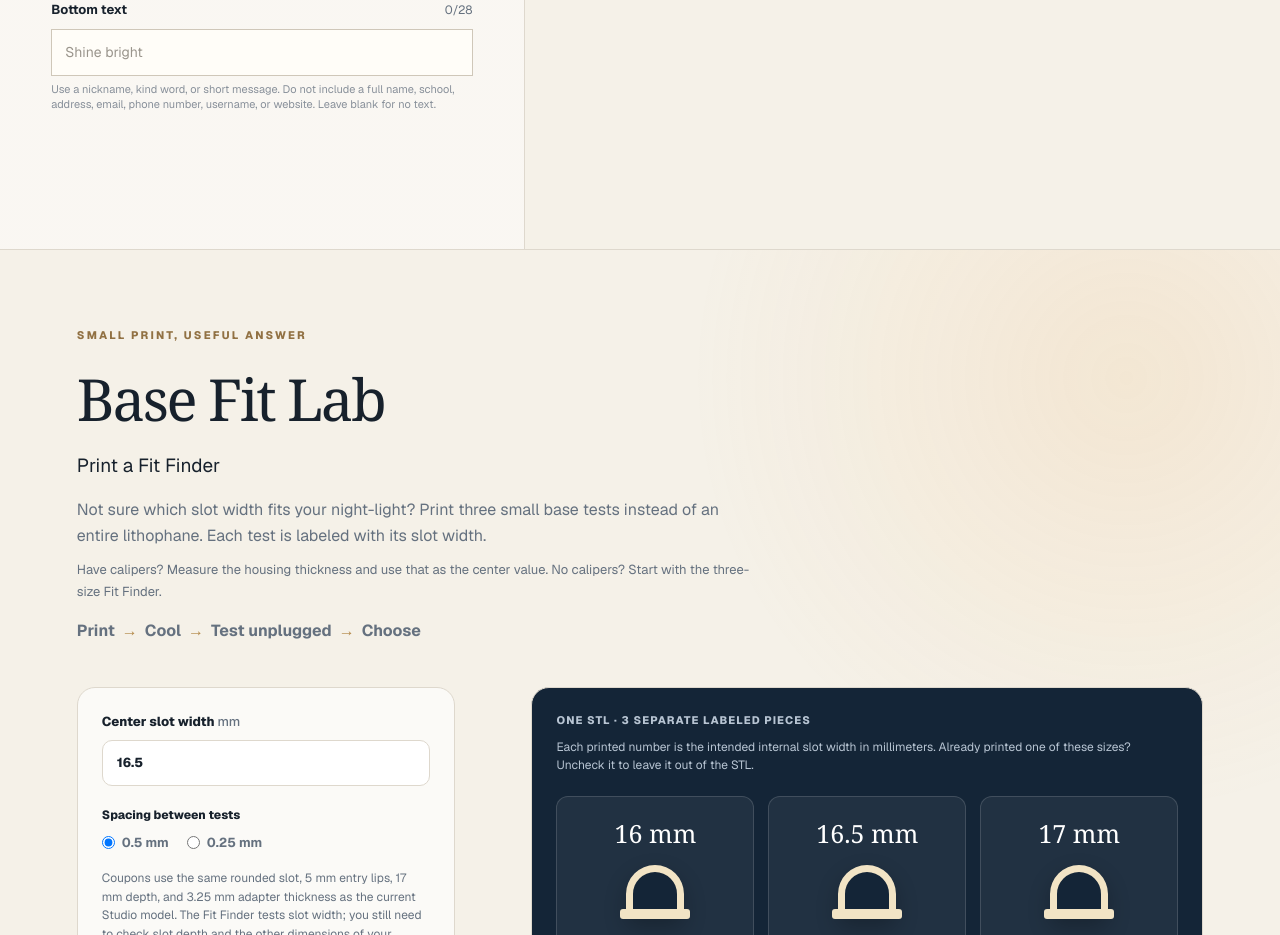
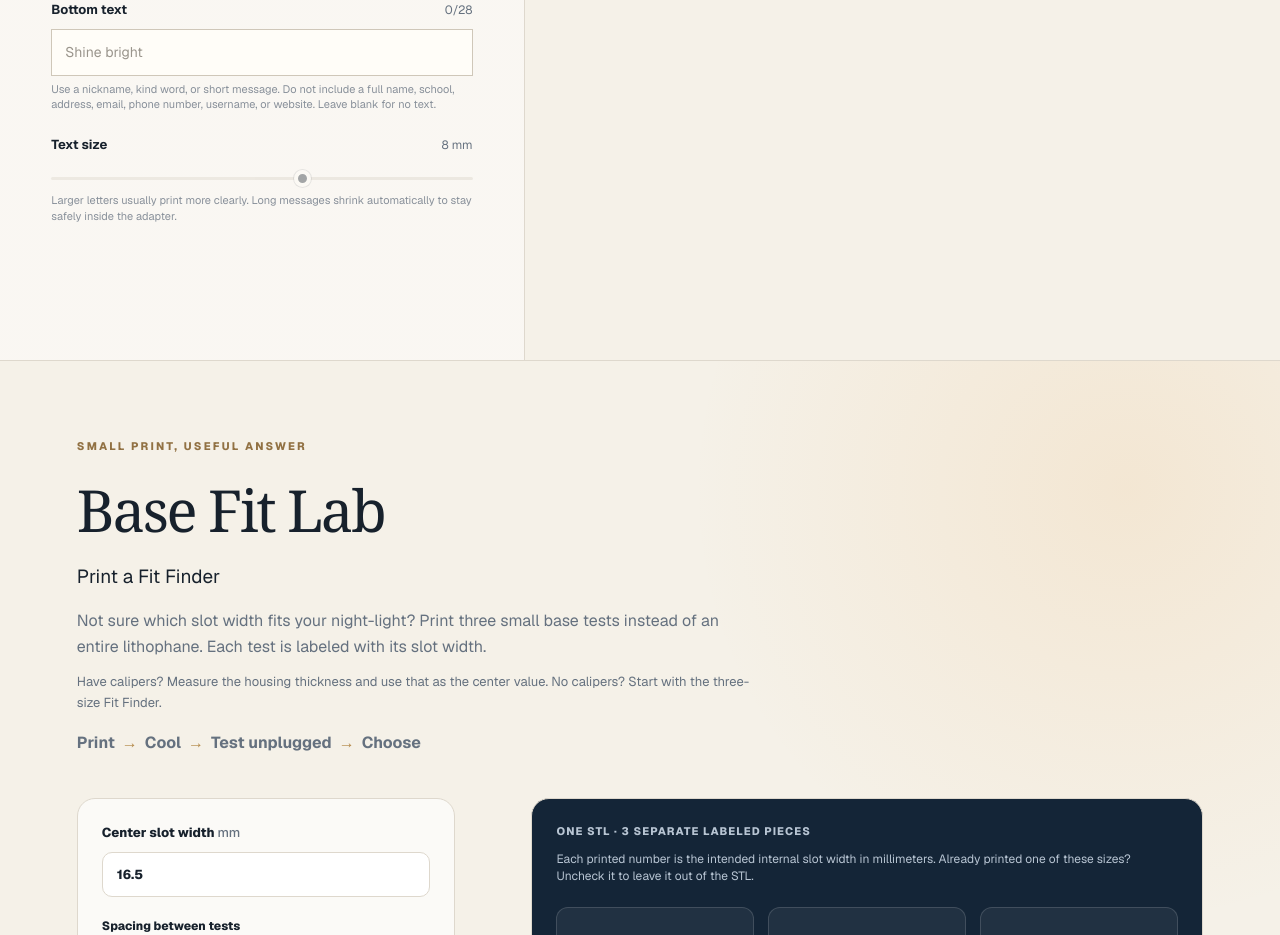
Before and after one commit to prichardsondev/no-dark-nights, a Next.js app: page /studio in a window 1280 px wide. Shown: the part 2200-3135 px from the top of the page. Built offline with nearby package versions, Linux system fonts and the light colour scheme.

Commit message:
Make adapter text size adjustable

```diff
--- a/app/LithophaneStudio.tsx
+++ b/app/LithophaneStudio.tsx
@@ -26,7 +26,10 @@ import {
   estimateTriangleCount,
 } from "./lithophane-geometry";
 import {
+  DEFAULT_LABEL_SIZE,
+  MAX_LABEL_SIZE,
   MAX_LABEL_LENGTH,
+  MIN_LABEL_SIZE,
   createLabelGeometry,
   normalizeLabelText,
 } from "./lithophane-label";
@@ -665,6 +668,7 @@ function ModelPreview({
   crop,
   settings,
   labelText,
+  labelSize,
   lit,
   cameraView,
 }: {
@@ -672,6 +676,7 @@ function ModelPreview({
   crop: CropSettings;
   settings: LithophaneSettings;
   labelText: string;
+  labelSize: number;
   lit: boolean;
   cameraView: "front" | "angle" | "side";
 }) {
@@ -832,7 +837,7 @@ function ModelPreview({
     const modelGroup = new THREE.Group();
     modelGroup.position.copy(center).multiplyScalar(-1);
     modelGroup.add(mesh);
-    const labelGeometry = createLabelGeometry(labelText, settings);
+    const labelGeometry = createLabelGeometry(labelText, settings, labelSize);
     const labelMaterial = labelGeometry
       ? new THREE.MeshPhysicalMaterial({
           color: lit ? 0x3a1607 : 0xf4e2b9,
@@ -929,7 +934,7 @@ function ModelPreview({
       renderer.dispose();
       renderer.domElement.remove();
     };
-  }, [cameraView, crop, image, labelText, lit, settings]);
+  }, [cameraView, crop, image, labelSize, labelText, lit, settings]);
 
   if (previewUnavailable) {
     return <PreviewUnavailable imageUrl={image.previewUrl} />;
@@ -951,6 +956,7 @@ export function LithophaneStudio() {
     "angle",
   );
   const [labelText, setLabelText] = useState("");
+  const [labelSize, setLabelSize] = useState(DEFAULT_LABEL_SIZE);
   const [isDragging, setIsDragging] = useState(false);
   const [isGenerating, setIsGenerating] = useState(false);
   const [notice, setNotice] = useState<string | null>(null);
@@ -1117,7 +1123,11 @@ export function LithophaneStudio() {
         modelSettings,
       );
       const mesh = new THREE.Mesh(geometry);
-      const labelGeometry = createLabelGeometry(labelText, modelSettings);
+      const labelGeometry = createLabelGeometry(
+        labelText,
+        modelSettings,
+        labelSize,
+      );
       const exportGroup = new THREE.Group();
       exportGroup.add(mesh);
       if (labelGeometry) {
@@ -1148,6 +1158,7 @@ export function LithophaneStudio() {
     setCrop(DEFAULT_CROP);
     setPreset("reference");
     setLabelText("");
+    setLabelSize(DEFAULT_LABEL_SIZE);
     setNotice(null);
   };
 
@@ -1483,6 +1494,26 @@ export function LithophaneStudio() {
                 website. Leave blank for no text.
               </span>
             </label>
+            <label className="setting-field">
+              <span className="setting-label">
+                <span>Text size</span>
+                <span className="setting-value">{labelSize} mm</span>
+              </span>
+              <input
+                aria-label="Bottom text size"
+                type="range"
+                min={MIN_LABEL_SIZE}
+                max={MAX_LABEL_SIZE}
+                step={0.5}
+                value={labelSize}
+                disabled={!normalizeLabelText(labelText)}
+                onChange={(event) => setLabelSize(Number(event.target.value))}
+              />
+              <span className="setting-help">
+                Larger letters usually print more clearly. Long messages shrink
+                automatically to stay safely inside the adapter.
+              </span>
+            </label>
           </section>
         </aside>
 
@@ -1523,6 +1554,7 @@ export function LithophaneStudio() {
                     crop={crop}
                     settings={modelSettings}
                     labelText={labelText}
+                    labelSize={labelSize}
                     lit={view === "lit"}
                     cameraView={cameraView}
                   />
--- a/app/lithophane-label.ts
+++ b/app/lithophane-label.ts
@@ -10,6 +10,9 @@ import type { LithophaneSettings } from "./lithophane-geometry.ts";
 
 export const MAX_LABEL_LENGTH = 28;
 export const LABEL_RAISE = 0.65;
+export const DEFAULT_LABEL_SIZE = 8;
+export const MIN_LABEL_SIZE = 5;
+export const MAX_LABEL_SIZE = 10;
 
 const labelFont = new FontLoader().parse(fontData);
 
@@ -25,6 +28,7 @@ export function normalizeLabelText(text: string, font: Font = labelFont) {
 export function createLabelGeometry(
   text: string,
   settings: LithophaneSettings,
+  requestedFontSize = DEFAULT_LABEL_SIZE,
 ) {
   const label = normalizeLabelText(text);
   if (!label) return null;
@@ -38,8 +42,16 @@ export function createLabelGeometry(
   const naturalWidth =
     advances.reduce((sum, advance) => sum + advance, 0) +
     letterSpacing * Math.max(0, advances.length - 1);
-  const maximumWidth = Math.min(60, settings.width * 0.65);
-  const fontSize = Math.min(7, maximumWidth / Math.max(0.1, naturalWidth));
+  const maximumWidth = Math.min(72, settings.width * 0.78);
+  const safeFontSize = THREE.MathUtils.clamp(
+    requestedFontSize,
+    MIN_LABEL_SIZE,
+    MAX_LABEL_SIZE,
+  );
+  const fontSize = Math.min(
+    safeFontSize,
+    maximumWidth / Math.max(0.1, naturalWidth),
+  );
   const labelWidth = naturalWidth * fontSize;
   const depth = settings.adapterThickness + LABEL_RAISE;
   const slotCapY = settings.slotDepth + settings.slotWidth / 2;
```
Also changed, not shown: 2 other files (tests, documents, lock files or other folders).
